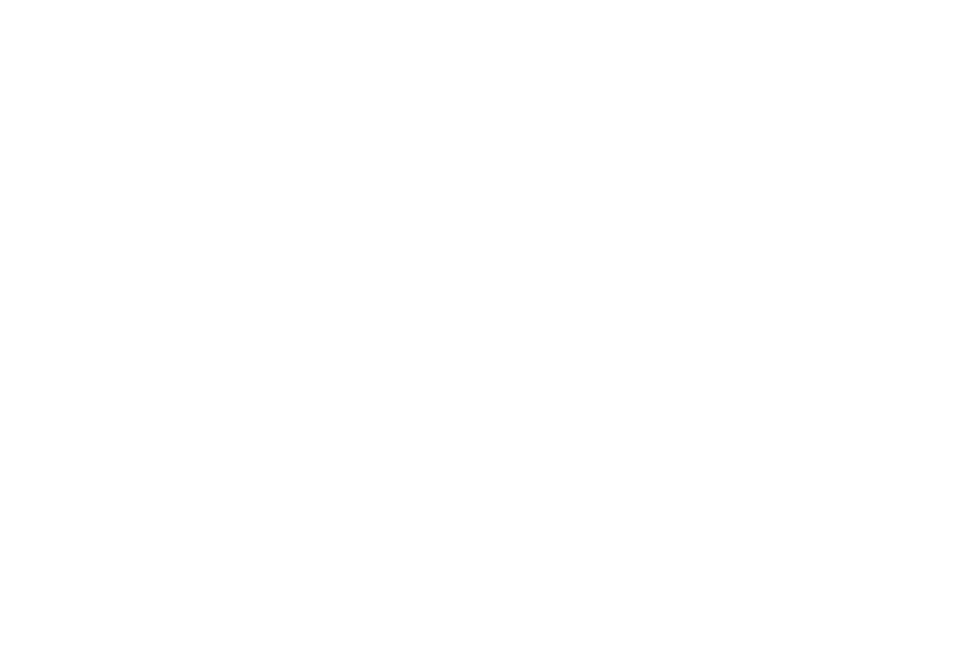
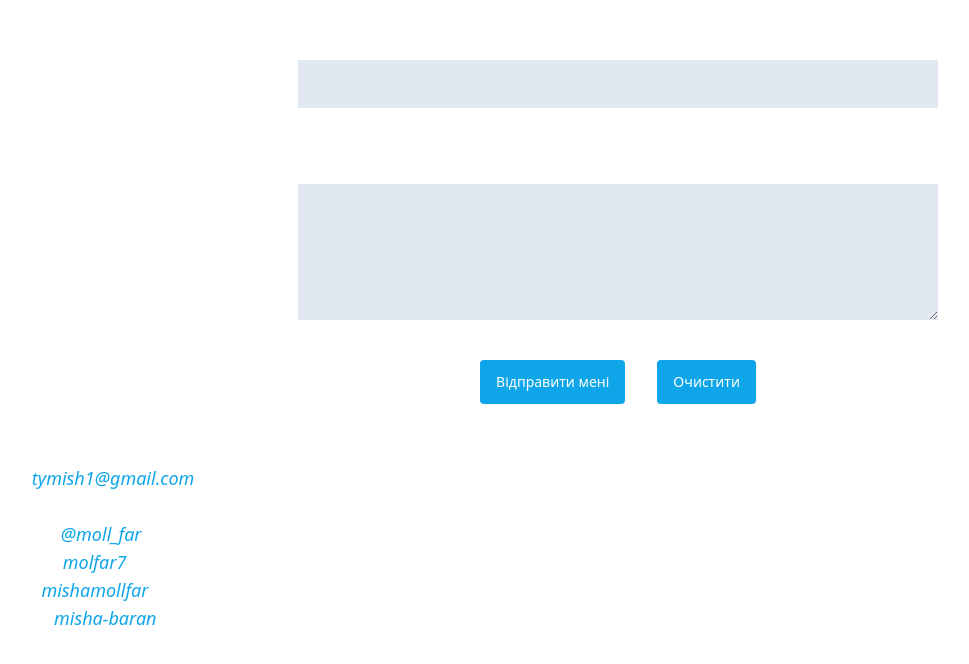
Before and after one commit to mishamollfar/portfolio, a Next.js app: page /contact in a window 1280 px wide. Shown: the part 164-828 px from the top of the page, without its empty margins (22-991 px from the left). Built offline with nearby package versions, Linux system fonts and the light colour scheme.

Commit message:
added template to contact page

```diff
--- a/components/footer.tsx
+++ b/components/footer.tsx
@@ -1,6 +1,6 @@
 export default function Footer() {
     return (
-        <footer className="text-center">
+        <footer className="text-center px-4 py-2">
             <p><small>© 2023 Baran Mykhailo<sup>®</sup></small></p>
         </footer>
     );
--- a/components/layout.tsx
+++ b/components/layout.tsx
@@ -12,7 +12,7 @@
             <header className="py-4 px-4">
                 <Sidebar/>
             </header>
-            <main className="container mx-auto h-screen">
+            <main className="container mx-auto">
                 { children }
             </main>
             <Footer/>
--- a/pages/contact.tsx
+++ b/pages/contact.tsx
@@ -7,8 +7,64 @@
             <Head>
                 <title>Contact of the portfolio</title>
             </Head>
-            <section>
-                <h1>Contact page</h1>
+            <section className="my-7">
+                <h1 className="text-2xl mt-7 mb-2">Контакти</h1>
+                <p className="text-lg mb-7">Якщо ви хочете зв'язатися зі мною, відправте email або через соціальні
+                    мережі</p>
+                <form action="mailto:tymish1@gmail.com" method="post" encType="text/plain"
+                      className="flex flex-col justify-center items-center my-8 w-full">
+                    <div className="flex flex-col mb-6 w-full lg:w-1/2">
+                        <label htmlFor="email" className="mb-2 text-lg w-full">
+                            Ваш email:
+                        </label>
+                        <input type="text" name="email" id="email"
+                               className="bg-slate-200 focus:outline-none focus:bg-slate-300 py-3 px-4 mb-4 text-black w-full transition duration-300"/>
+                    </div>
+                    <div className="flex flex-col mb-6 w-full lg:w-1/2">
+                        <label htmlFor="message" className="mb-2 text-lg w-full">
+                            Повідомлення:
+                        </label>
+                        <textarea name="message" id="message"
+                                  className="bg-slate-200 focus:outline-none focus:bg-slate-300 py-3 px-4 mb-4 text-black text-lg w-full transition duration-300"
+                                  rows={ 4 }/>
+                    </div>
+                    <div className="flex justify-start">
+                        <input type="submit" value="Відправити мені"
+                               className="mx-4 py-3 px-4 font-medium text-sm cursor-pointer bg-sky-500 hover:bg-sky-700 rounded transition duration-300"/>
+                        <input type="reset" value="Очистити"
+                               className="mx-4 py-3 px-4 font-medium text-sm cursor-pointer bg-sky-500 hover:bg-sky-700 rounded transition duration-300"/>
+                    </div>
+
+                </form>
+                <address className="text-lg my-6">
+                    <p>
+                        Address: м. Зборів, Тернопільська область, Україна
+                    </p>
+                    <p>
+                        Email: <a className="text-sky-500 hover:text-sky-700 transition duration-300"
+                                  href="mailto:tymish1@gmail.com">tymish1@gmail.com</a>
+                    </p>
+                    <p>
+                        Phone: +380671705884
+                    </p>
+                    <p>
+                        Telegram: <a className="text-sky-500 hover:text-sky-700 transition duration-300"
+                                     href="https://t.me/moll_far" target="_blank">@moll_far</a>
+                    </p>
+                    <p>
+                        Facebook: <a className="text-sky-500 hover:text-sky-700 transition duration-300"
+                                     href="https://www.facebook.com/molfar7" target="_blank">molfar7</a>
+                    </p>
+                    <p>
+                        Github: <a className="text-sky-500 hover:text-sky-700 transition duration-300"
+                                   href="https://github.com/mishamollfar" target="_blank">mishamollfar</a>
+                    </p>
+                    <p>
+                        Linkedin: <a className="text-sky-500 hover:text-sky-700 transition duration-300"
+                                     href="https://www.linkedin.com/in/misha-baran-a54895109/"
+                                     target="_blank">misha-baran</a>
+                    </p>
+                </address>
             </section>
         </Layout>
     );
--- a/styles/index.css
+++ b/styles/index.css
@@ -2,3 +2,21 @@
 @tailwind components;
 @tailwind utilities;
 @tailwind screens;
+
+html {
+    @apply h-full;
+}
+
+body {
+    @apply h-full;
+}
+
+#__next {
+    display: flex;
+    flex-direction: column;
+    @apply h-full;
+}
+
+main {
+    @apply h-full;
+}
```
